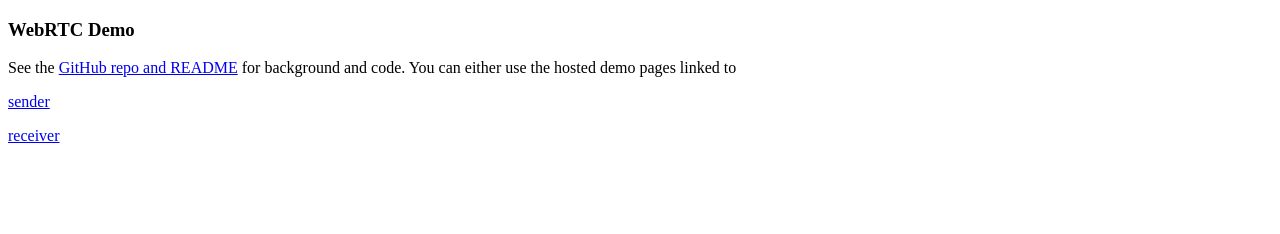
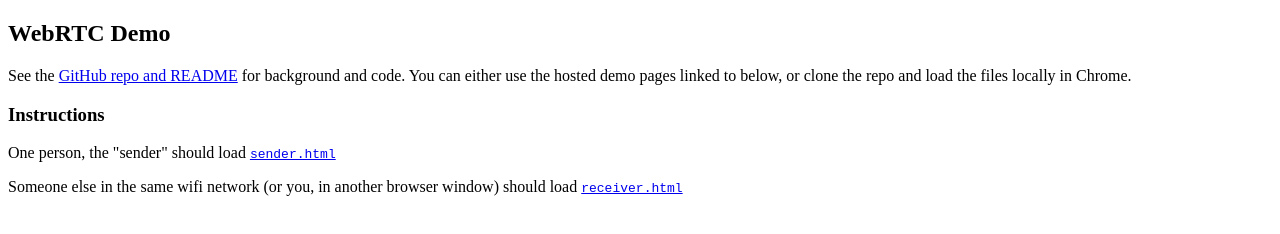
Before and after one commit to bebebebebe/WebRTC, a plain HTML site: page index.html in a window 1280 px wide. Drawn offline with Linux system fonts and the light colour scheme.

Commit message:
Add instructions

```diff
--- a/index.html
+++ b/index.html
@@ -1,16 +1,24 @@
 <!DOCTYPE html>
 <html>
-  <head></head>
+  <head>
+    <style>
+      .code {
+        font-family: monospace;
+      }
+    </style>
+  </head>
   <body>
-    <h3>WebRTC Demo</h3>
-    <p>See the <a href='https://github.com/bebebebebe/WebRTC'>GitHub repo and README</a> for background and code. You can either use the hosted demo pages linked to
+    <h2>WebRTC Demo</h2>
+    <p>See the <a href='https://github.com/bebebebebe/WebRTC'>GitHub repo and README</a> for background and code. You can either use the hosted demo pages linked to below, or clone the repo and load the files locally in Chrome.
     </p>
 
+    <h3>Instructions</h3>
+
     <p>
-      <a href='sender.html'>sender</a>
+      One person, the "sender" should load <a href='sender.html'><span class='code'>sender.html</span></a>
     </p>
     <p>
-      <a href='receiver.html'>receiver</a>
+      Someone else in the same wifi network (or you, in another browser window) should load <a href='receiver.html'><span class='code'>receiver.html</span></a>
     </p>
 
   </body>
```
Also changed, not shown: 1 other file.
